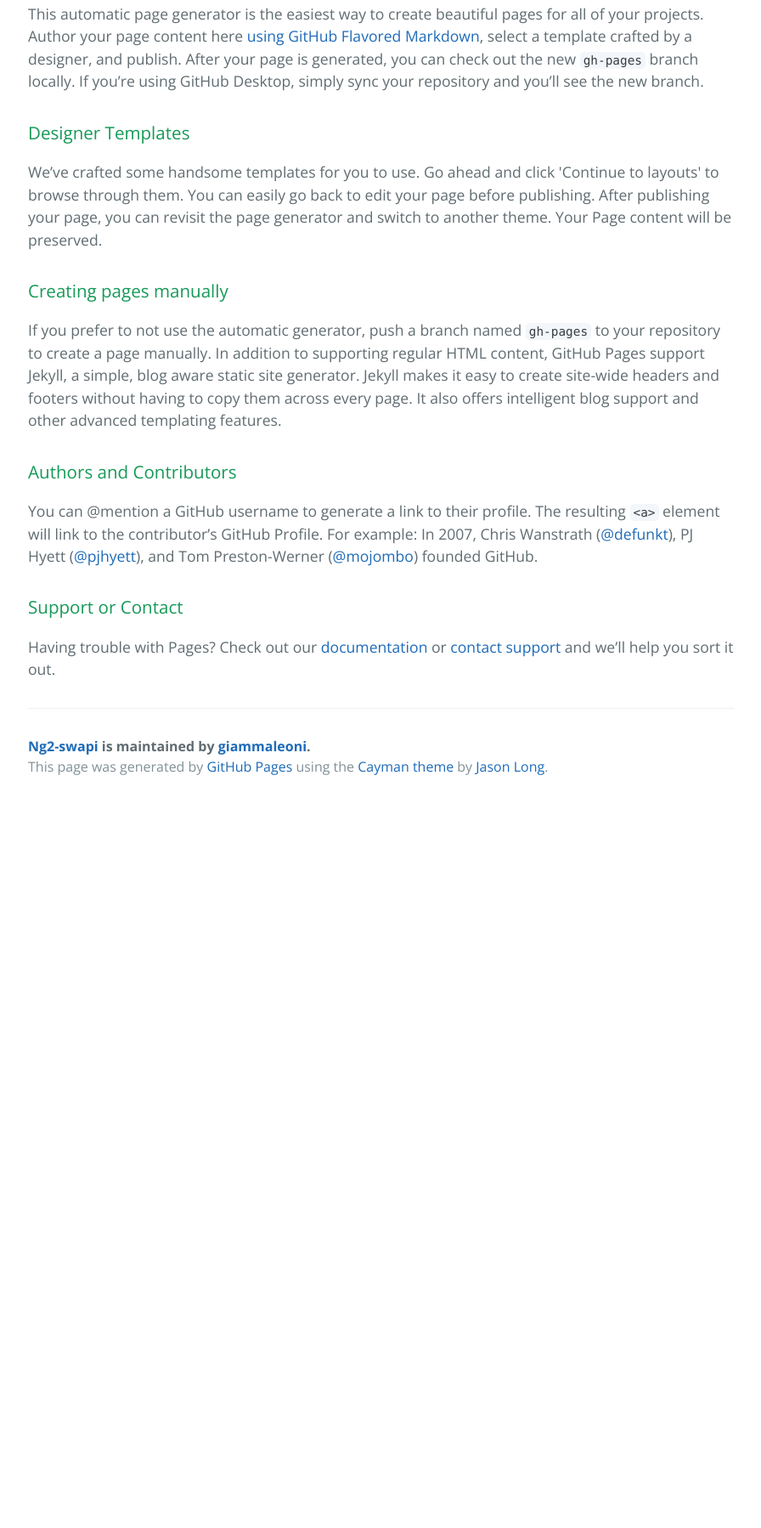
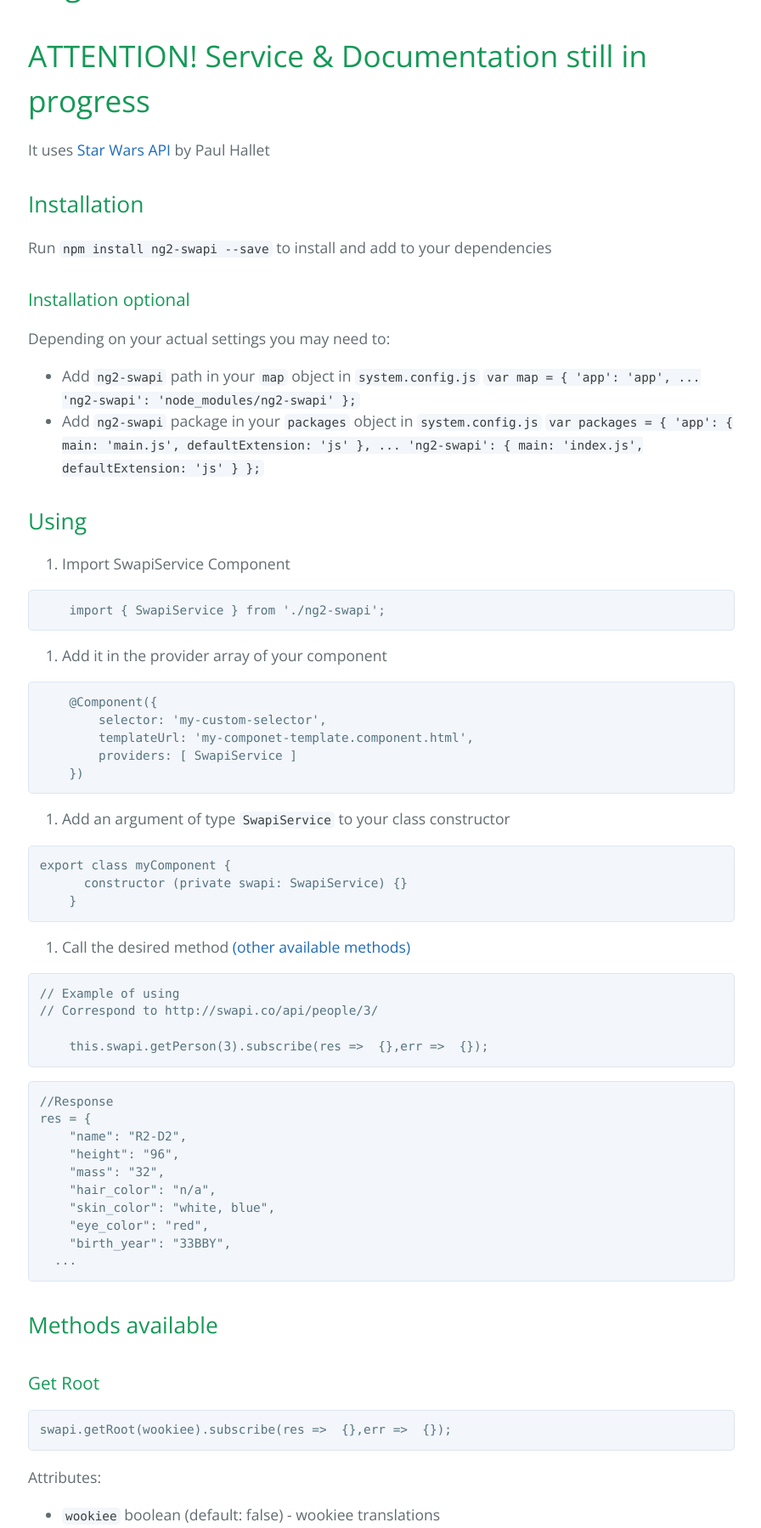
Before and after one commit to giammaleoni/ng2-swapi, a plain HTML site: page index.html in a window 1280 px wide. Shown: the part 460-2258 px from the top of the page at 85% size, without its empty margins (191-1087 px from the left). Before the commit the page ends 1406 px from the top, so only its background shows below. Drawn offline with nearby package versions, Linux system fonts and the light colour scheme.

```diff
--- a/index.html
+++ b/index.html
@@ -2,7 +2,7 @@
 <html lang="en-us">
   <head>
     <meta charset="UTF-8">
-    <title>Ng2-swapi by giammaleoni</title>
+    <title>ng2-swapi by giammaleoni</title>
     <meta name="viewport" content="width=device-width, initial-scale=1">
     <link rel="stylesheet" type="text/css" href="stylesheets/normalize.css" media="screen">
     <link href='https://fonts.googleapis.com/css?family=Open+Sans:400,700' rel='stylesheet' type='text/css'>
@@ -11,7 +11,7 @@
   </head>
   <body>
     <section class="page-header">
-      <h1 class="project-name">Ng2-swapi</h1>
+      <h1 class="project-name">ng2-swapi</h1>
       <h2 class="project-tagline">Angular2 service for Star Wars API</h2>
       <a href="https://github.com/giammaleoni/ng2-swapi" class="btn">View on GitHub</a>
       <a href="https://github.com/giammaleoni/ng2-swapi/zipball/master" class="btn">Download .zip</a>
@@ -19,33 +19,214 @@
     </section>
 
     <section class="main-content">
-      <h3>
-<a id="welcome-to-github-pages" class="anchor" href="#welcome-to-github-pages" aria-hidden="true"><span aria-hidden="true" class="octicon octicon-link"></span></a>Welcome to GitHub Pages.</h3>
+      <h1>
+<a id="angular2-service-for-star-wars-api" class="anchor" href="#angular2-service-for-star-wars-api" aria-hidden="true"><span aria-hidden="true" class="octicon octicon-link"></span></a>Angular2 Service for Star Wars API</h1>
 
-<p>This automatic page generator is the easiest way to create beautiful pages for all of your projects. Author your page content here <a href="https://guides.github.com/features/mastering-markdown/">using GitHub Flavored Markdown</a>, select a template crafted by a designer, and publish. After your page is generated, you can check out the new <code>gh-pages</code> branch locally. If you’re using GitHub Desktop, simply sync your repository and you’ll see the new branch.</p>
+<h1>
+<a id="attention-service--documentation-still-in-progress" class="anchor" href="#attention-service--documentation-still-in-progress" aria-hidden="true"><span aria-hidden="true" class="octicon octicon-link"></span></a>ATTENTION! Service &amp; Documentation still in progress</h1>
+
+<p>It uses <a href="https://swapi.co/">Star Wars API</a> by Paul Hallet</p>
+
+<h2>
+<a id="installation" class="anchor" href="#installation" aria-hidden="true"><span aria-hidden="true" class="octicon octicon-link"></span></a>Installation</h2>
+
+<p>Run <code>npm install ng2-swapi --save</code> to install and add to your dependencies</p>
 
 <h3>
-<a id="designer-templates" class="anchor" href="#designer-templates" aria-hidden="true"><span aria-hidden="true" class="octicon octicon-link"></span></a>Designer Templates</h3>
+<a id="installation-optional" class="anchor" href="#installation-optional" aria-hidden="true"><span aria-hidden="true" class="octicon octicon-link"></span></a>Installation optional</h3>
 
-<p>We’ve crafted some handsome templates for you to use. Go ahead and click 'Continue to layouts' to browse through them. You can easily go back to edit your page before publishing. After publishing your page, you can revisit the page generator and switch to another theme. Your Page content will be preserved.</p>
+<p>Depending on your actual settings you may need to:</p>
+
+<ul>
+<li>Add <code>ng2-swapi</code> path in your <code>map</code> object in <code>system.config.js</code>
+<code>
+var map = {
+ 'app':         'app',
+...
+'ng2-swapi':   'node_modules/ng2-swapi'
+};
+</code>
+</li>
+<li>Add <code>ng2-swapi</code> package in your <code>packages</code> object in <code>system.config.js</code>
+<code>
+var packages = {
+  'app':       { main: 'main.js',  defaultExtension: 'js' },
+  ...
+  'ng2-swapi': { main: 'index.js', defaultExtension: 'js' }
+};
+</code>
+</li>
+</ul>
+
+<h2>
+<a id="using" class="anchor" href="#using" aria-hidden="true"><span aria-hidden="true" class="octicon octicon-link"></span></a>Using</h2>
+
+<ol>
+<li> Import SwapiService Component</li>
+</ol>
+
+<pre><code>    import { SwapiService } from './ng2-swapi';
+</code></pre>
+
+<ol>
+<li>Add it in the provider array of your component</li>
+</ol>
+
+<pre><code>    @Component({
+        selector: 'my-custom-selector',
+        templateUrl: 'my-componet-template.component.html',
+        providers: [ SwapiService ]
+    })
+</code></pre>
+
+<ol>
+<li>Add an argument of type <code>SwapiService</code> to your class  constructor</li>
+</ol>
+
+<pre><code>export class myComponent {
+      constructor (private swapi: SwapiService) {}
+    }
+</code></pre>
+
+<ol>
+<li>Call the desired method <a href="#methods-available">(other available methods)</a>
+</li>
+</ol>
+
+<pre><code>// Example of using
+// Correspond to http://swapi.co/api/people/3/
+
+    this.swapi.getPerson(3).subscribe(res =&gt;  {},err =&gt;  {});
+</code></pre>
+
+<pre><code>//Response
+res = {
+    "name": "R2-D2",
+    "height": "96",
+    "mass": "32",
+    "hair_color": "n/a",
+    "skin_color": "white, blue",
+    "eye_color": "red",
+    "birth_year": "33BBY",
+  ...
+</code></pre>
+
+<h2>
+<a id="methods-available" class="anchor" href="#methods-available" aria-hidden="true"><span aria-hidden="true" class="octicon octicon-link"></span></a>Methods available</h2>
 
 <h3>
-<a id="creating-pages-manually" class="anchor" href="#creating-pages-manually" aria-hidden="true"><span aria-hidden="true" class="octicon octicon-link"></span></a>Creating pages manually</h3>
+<a id="get-root" class="anchor" href="#get-root" aria-hidden="true"><span aria-hidden="true" class="octicon octicon-link"></span></a>Get Root</h3>
 
-<p>If you prefer to not use the automatic generator, push a branch named <code>gh-pages</code> to your repository to create a page manually. In addition to supporting regular HTML content, GitHub Pages support Jekyll, a simple, blog aware static site generator. Jekyll makes it easy to create site-wide headers and footers without having to copy them across every page. It also offers intelligent blog support and other advanced templating features.</p>
+<pre><code>swapi.getRoot(wookiee).subscribe(res =&gt;  {},err =&gt;  {});
+</code></pre>
+
+<p>Attributes:</p>
+
+<ul>
+<li>
+<code>wookiee</code> boolean (default: false) - wookiee translations</li>
+</ul>
+
+<p>Returns</p>
+
+<ul>
+<li>
+<code>res</code> object - contain the response of the call</li>
+<li>
+<code>err</code> string - contain the error if something wrong occurred</li>
+</ul>
 
 <h3>
-<a id="authors-and-contributors" class="anchor" href="#authors-and-contributors" aria-hidden="true"><span aria-hidden="true" class="octicon octicon-link"></span></a>Authors and Contributors</h3>
+<a id="get-people--get-films--get-starships--get-vehicles--get-species--get-planets" class="anchor" href="#get-people--get-films--get-starships--get-vehicles--get-species--get-planets" aria-hidden="true"><span aria-hidden="true" class="octicon octicon-link"></span></a>Get People / Get Films / Get Starships / Get Vehicles / Get Species / Get Planets</h3>
 
-<p>You can @mention a GitHub username to generate a link to their profile. The resulting <code>&lt;a&gt;</code> element will link to the contributor’s GitHub Profile. For example: In 2007, Chris Wanstrath (<a href="https://github.com/defunkt" class="user-mention">@defunkt</a>), PJ Hyett (<a href="https://github.com/pjhyett" class="user-mention">@pjhyett</a>), and Tom Preston-Werner (<a href="https://github.com/mojombo" class="user-mention">@mojombo</a>) founded GitHub.</p>
+<pre><code>swapi.getPeople(page, wookiee).subscribe(res =&gt;  {},err =&gt;  {});
+
+swapi.getFilms(page, wookiee).subscribe(res =&gt;  {},err =&gt;  {});
+
+swapi.getStarships(page, wookiee).subscribe(res =&gt;  {},err =&gt;  {});
+
+swapi.getVehicles(page, wookiee).subscribe(res =&gt;  {},err =&gt;  {});
+
+swapi.getSpecies(page, wookiee).subscribe(res =&gt;  {},err =&gt;  {});
+
+swapi.getPlanets(page, wookiee).subscribe(res =&gt;  {},err =&gt;  {});
+
+</code></pre>
+
+<p>Attributes:</p>
+
+<ul>
+<li>
+<code>page</code> number (default: null) - page number</li>
+<li>
+<code>wookiee</code> boolean (default: false) - wookiee translations</li>
+</ul>
+
+<p>Returns</p>
+
+<ul>
+<li>
+<code>res</code> object - contain the response of the call</li>
+<li>
+<code>err</code> string - contain the error if something wrong occurred</li>
+</ul>
 
 <h3>
-<a id="support-or-contact" class="anchor" href="#support-or-contact" aria-hidden="true"><span aria-hidden="true" class="octicon octicon-link"></span></a>Support or Contact</h3>
+<a id="get-person--get-film--get-starship--get-vehicle--get-specie--get-planet" class="anchor" href="#get-person--get-film--get-starship--get-vehicle--get-specie--get-planet" aria-hidden="true"><span aria-hidden="true" class="octicon octicon-link"></span></a>Get Person / Get Film / Get Starship / Get Vehicle / Get Specie / Get Planet</h3>
 
-<p>Having trouble with Pages? Check out our <a href="https://help.github.com/pages">documentation</a> or <a href="https://github.com/contact">contact support</a> and we’ll help you sort it out.</p>
+<pre><code>swapi.getPeople(id, wookiee).subscribe(res =&gt;  {},err =&gt;  {});
+
+swapi.getFilms(id, wookiee).subscribe(res =&gt;  {},err =&gt;  {});
+
+swapi.getStarships(id, wookiee).subscribe(res =&gt;  {},err =&gt;  {});
+
+swapi.getVehicles(id, wookiee).subscribe(res =&gt;  {},err =&gt;  {});
+
+swapi.getSpecies(id, wookiee).subscribe(res =&gt;  {},err =&gt;  {});
+
+swapi.getPlanets(id, wookiee).subscribe(res =&gt;  {},err =&gt;  {});
+
+</code></pre>
+
+<p>Attributes:</p>
+
+<ul>
+<li>
+<code>id</code> number (mandatory) - <code>:id</code> of the resource</li>
+<li>
+<code>wookiee</code> boolean (default: false) - wookiee translations</li>
+</ul>
+
+<p>Returns</p>
+
+<ul>
+<li>
+<code>res</code> object - contain the response of the call</li>
+<li>
+<code>err</code> string - contain the error if something wrong occurred</li>
+</ul>
+
+<h3>
+<a id="original-documentation" class="anchor" href="#original-documentation" aria-hidden="true"><span aria-hidden="true" class="octicon octicon-link"></span></a>Original documentation</h3>
+
+<p>Original documentation at <a href="https://swapi.co/documentation">https://swapi.co/documentation</a>.</p>
+
+<p>AngularJS version <a href="https://github.com/unshift-devs/xyz-angular-swapi">here</a> by <a href="https://github.com/unshift-devs">unshift-devs</a></p>
+
+<h2>
+<a id="designer" class="anchor" href="#designer" aria-hidden="true"><span aria-hidden="true" class="octicon octicon-link"></span></a>Designer</h2>
+
+<p><a href="https://github.com/giammaleoni">Gianmaria Leoni</a></p>
+
+<h1>
+<a id="todo" class="anchor" href="#todo" aria-hidden="true"><span aria-hidden="true" class="octicon octicon-link"></span></a>ToDo</h1>
+
+<ul>
+<li>Testing</li>
+</ul>
 
       <footer class="site-footer">
-        <span class="site-footer-owner"><a href="https://github.com/giammaleoni/ng2-swapi">Ng2-swapi</a> is maintained by <a href="https://github.com/giammaleoni">giammaleoni</a>.</span>
+        <span class="site-footer-owner"><a href="https://github.com/giammaleoni/ng2-swapi">ng2-swapi</a> is maintained by <a href="https://github.com/giammaleoni">giammaleoni</a>.</span>
 
         <span class="site-footer-credits">This page was generated by <a href="https://pages.github.com">GitHub Pages</a> using the <a href="https://github.com/jasonlong/cayman-theme">Cayman theme</a> by <a href="https://twitter.com/jasonlong">Jason Long</a>.</span>
       </footer>
```
Also changed, not shown: params.json (+2 -2 lines).
